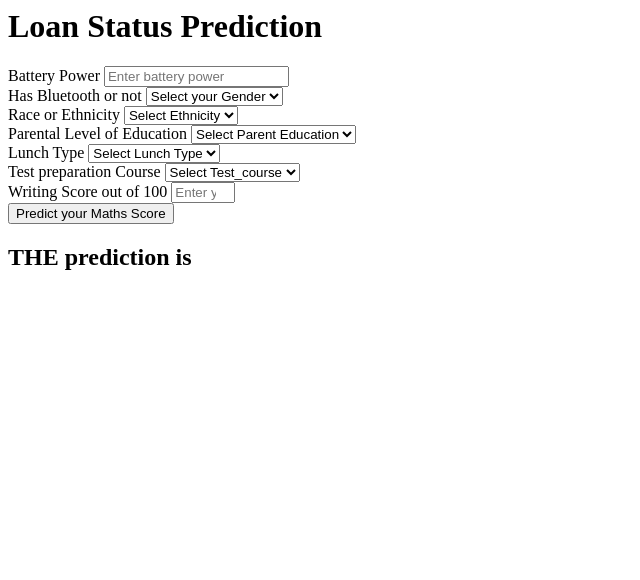
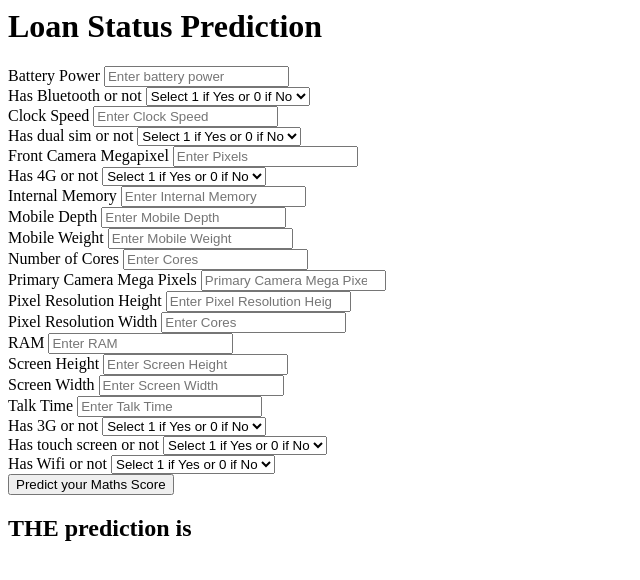
Before and after one commit to ajayjakkampudi/Loan-Status-Prediction, a Flask app: page /predictdata in a window 1280 px wide. Shown: the top 580 px of the page, without its empty margins (0-640 px from the left). Run offline with Flask 3, Linux system fonts and the light colour scheme.

Commit message:
web application (flask)

```diff
--- a/app.py
+++ b/app.py
@@ -1,9 +1,13 @@
+import warnings
+warnings.filterwarnings('ignore')
 from flask import Flask, request, render_template
 import numpy as np
 import pandas as pd
-
+import shutil
+from src.pipeline.predict_pipeline import CustomData, PredictPipeline
 app = Flask(__name__)
 
+# shutil.rmtree('logs')
 # Route to home page
 @app.route('/')
 def index():
@@ -15,7 +19,23 @@ def predict_datapoint():
         return render_template('home.html')
 
     else:
-        return request.form.get('battery_power')
+        data = CustomData(battery_power= request.form.get('battery_power'), bluetooth= request.form.get('bluetooth'),
+                          clock_speed= float(request.form.get('clock_speed')), dual_sim= request.form.get('dual_sim'),
+                          front_camera_pixels= request.form.get('front_camera_pixels'), four_g= request.form.get('4G'),
+                          int_memory= request.form.get('int_memory'), m_dep= float(request.form.get('m_dep')),
+                          mobile_wt= request.form.get('mobile_wt'), n_cores= request.form.get('n_cores'),
+                          primary_camera_pixels= request.form.get('primary_camera_pixels'), px_height= request.form.get('px_height'),
+                          px_width= request.form.get('px_width'), ram= request.form.get('ram'), screen_height= request.form.get('screen_height'),
+                          screen_width= request.form.get('screen_width'), talk_time= request.form.get('talk_time'), three_g= request.form.get('3g'),
+                          touch_screen= request.form.get('touch_screen'), wifi= request.form.get('wifi'),
+                          )
+        pred_data_df = data.get_features_as_df()
+        print(pred_data_df)
 
+        predict_pipeline = PredictPipeline()
+        results = predict_pipeline.predict(pred_data_df)
+        return render_template('home.html', results= results[0])
+
+print(5)
 if __name__=="__main__":
-    app.run(host="0.0.0.0")
+    app.run(debug= True)
--- a/src/config.py
+++ b/src/config.py
@@ -3,3 +3,5 @@ from dataclasses import dataclass
 @dataclass
 class Config:
     TARGET_FEATURE = 'price_range'
+    model_path = 'artifacts/model.pkl'
+    preprocessor_path  = 'artifacts/preprocessor_transform.pkl'
--- a/templates/home.html
+++ b/templates/home.html
@@ -12,92 +12,150 @@
 
         <div class="mb-3">
             <label class="form-label">Has Bluetooth or not</label>
-            <select class="form-control" name="blue" placeholder="Yes or No" required>
-                <option class="placeholder" selected disabled value="">Select your Gender</option>
-                <option value="Yes">
-                    1
+            <select class="form-control" name="bluetooth" placeholder="Yes or No" required>
+                <option class="placeholder" selected disabled value="">Select 1 if Yes or 0 if No</option>
+                <option value=1>
+                    Yes
                 </option>
-                <option value="No">
-                    0
+                <option value=0>
+                    No
+                </option>
+            </select>
+        </div>
+
+        <div class="mb-3">
+            <label class="form-label">Clock Speed</label>
+            <input class="form-control" type="number" step= 'any' name="clock_speed"
+                placeholder="Enter Clock Speed"/>
+        </div>
+
+        <div class="mb-3">
+            <label class="form-label">Has dual sim or not</label>
+            <select class="form-control" name="dual_sim" placeholder="Yes or No" required>
+                <option class="placeholder" selected disabled value="">Select 1 if Yes or 0 if No</option>
+                <option value=1>
+                    Yes
+                </option>
+                <option value=0>
+                    No
                 </option>
             </select>
         </div>
         <div class="mb-3">
-            <label class="form-label">Race or Ethnicity</label>
-            <select class="form-control" name="ethnicity" placeholder="Enter you ethnicity" required>
-                <option class="placeholder" selected disabled value="">Select Ethnicity</option>
-                <option value="group A">
-                    Group A
+            <label class="form-label">Front Camera Megapixel</label>
+            <input class="form-control" type="number" name="front_camera_pixels"
+                placeholder="Enter Pixels"/>
+        </div>
+        <div class="mb-3">
+            <label class="form-label">Has 4G or not</label>
+            <select class="form-control" name="4G" placeholder="Yes or No" required>
+                <option class="placeholder" selected disabled value="">Select 1 if Yes or 0 if No</option>
+                <option value=1>
+                    Yes
                 </option>
-                <option value="group B">
-                    Group B
-                </option>
-                <option value="group C">
-                    Group C
-                </option>
-                <option value="group D">
-                    Group D
-                </option>
-                <option value="group E">
-                    Group E
+                <option value=0>
+                    No
                 </option>
             </select>
         </div>
         <div class="mb-3">
-            <label class="form-label">Parental Level of Education</label>
-            <select class="form-control" name="parental_level_of_education"
-                placeholder="Enter you Parent Education" required>
-                <option class="placeholder" selected disabled value="">Select Parent Education</option>
-                <option value="associate's degree">
-                    associate's degree
+            <label class="form-label">Internal Memory</label>
+            <input class="form-control" type="number" name="int_memory"
+                placeholder="Enter Internal Memory"/>
+        </div>
+
+        <div class="mb-3">
+            <label class="form-label">Mobile Depth</label>
+            <input class="form-control" type="number" name="m_dep" step= 'any'
+                placeholder="Enter Mobile Depth"/>
+        </div>
+
+        <div class="mb-3">
+            <label class="form-label">Mobile Weight</label>
+            <input class="form-control" type="number" name="mobile_wt"
+                placeholder="Enter Mobile Weight"/>
+        </div>
+
+        <div class="mb-3">
+            <label class="form-label">Number of Cores</label>
+            <input class="form-control" type="number" name="n_cores"
+                placeholder="Enter Cores"/>
+        </div>
+        <div class="mb-3">
+            <label class="form-label">Primary Camera Mega Pixels</label>
+            <input class="form-control" type="number" name="primary_camera_pixels"
+                placeholder="Primary Camera Mega Pixels"/>
+        </div>
+        <div class="mb-3">
+            <label class="form-label">Pixel Resolution Height</label>
+            <input class="form-control" type="number" name="px_height"
+                placeholder="Enter Pixel Resolution Height"/>
+        </div>
+        <div class="mb-3">
+            <label class="form-label">Pixel Resolution Width</label>
+            <input class="form-control" type="number" name="px_width"
+                placeholder="Enter Cores"/>
+        </div>
+        <div class="mb-3">
+            <label class="form-label">RAM</label>
+            <input class="form-control" type="number" name="ram"
+                placeholder="Enter RAM"/>
+        </div>
+        <div class="mb-3">
+            <label class="form-label">Screen Height</label>
+            <input class="form-control" type="number" name="screen_height"
+                placeholder="Enter Screen Height"/>
+        </div>
+        <div class="mb-3">
+            <label class="form-label">Screen Width</label>
+            <input class="form-control" type="number" name="screen_width"
+                placeholder="Enter Screen Width"/>
+        </div>
+        <div class="mb-3">
+            <label class="form-label">Talk Time</label>
+            <input class="form-control" type="number" name="talk_time"
+                placeholder="Enter Talk Time"/>
+        </div>
+
+        <div class="mb-3">
+            <label class="form-label">Has 3G or not</label>
+            <select class="form-control" name="3g" placeholder="Yes or No" required>
+                <option class="placeholder" selected disabled value="">Select 1 if Yes or 0 if No</option>
+                <option value=1>
+                    Yes
                 </option>
-                <option value="bachelor's degree">
-                    bachelor's degree
-                </option>
-                <option value="high school">
-                    high school
-                </option>
-                <option value="master's degree">
-                    master's degree
-                </option>
-                <option value="some college">
-                    some college
-                </option>
-                <option value="some high school">
-                    some high school
+                <option value=0>
+                    No
                 </option>
             </select>
         </div>
+
         <div class="mb-3">
-            <label class="form-label">Lunch Type</label>
-            <select class="form-control" name="lunch" placeholder="Enter you Lunch" required>
-                <option class="placeholder" selected disabled value="">Select Lunch Type</option>
-                <option value="free/reduced">
-                    free/reduced
+            <label class="form-label">Has touch screen or not</label>
+            <select class="form-control" name="touch_screen" placeholder="Yes or No" required>
+                <option class="placeholder" selected disabled value="">Select 1 if Yes or 0 if No</option>
+                <option value=1>
+                    Yes
                 </option>
-                <option value="standard">
-                    standard
+                <option value=0>
+                    No
                 </option>
             </select>
         </div>
+
         <div class="mb-3">
-            <label class="form-label">Test preparation Course</label>
-            <select class="form-control" name="test_preparation_course" placeholder="Enter you Course"
-                required>
-                <option class="placeholder" selected disabled value="">Select Test_course</option>
-                <option value="none">
-                    None
+            <label class="form-label">Has Wifi or not</label>
+            <select class="form-control" name="wifi" placeholder="Yes or No" required>
+                <option class="placeholder" selected disabled value="">Select 1 if Yes or 0 if No</option>
+                <option value=1>
+                    Yes
                 </option>
-                <option value="completed">
-                    Completed
+                <option value=0>
+                    No
                 </option>
             </select>
         </div>
-        <div class="mb-3">
-            <label class="form-label">Writing Score out of 100</label>
-            <input class="form-control" type="number" name="reading_score"
-                placeholder="Enter your Reading score" min='0' max='100' />
-        </div>
+
 
         <div class="mb-3">
             <input class="btn btn-primary" type="submit" value="Predict your Maths Score" required />
```
Also changed, not shown: src/pipeline/predict_pipeline.py (+65 -0 lines), src/utils.py (+13 -0 lines).
